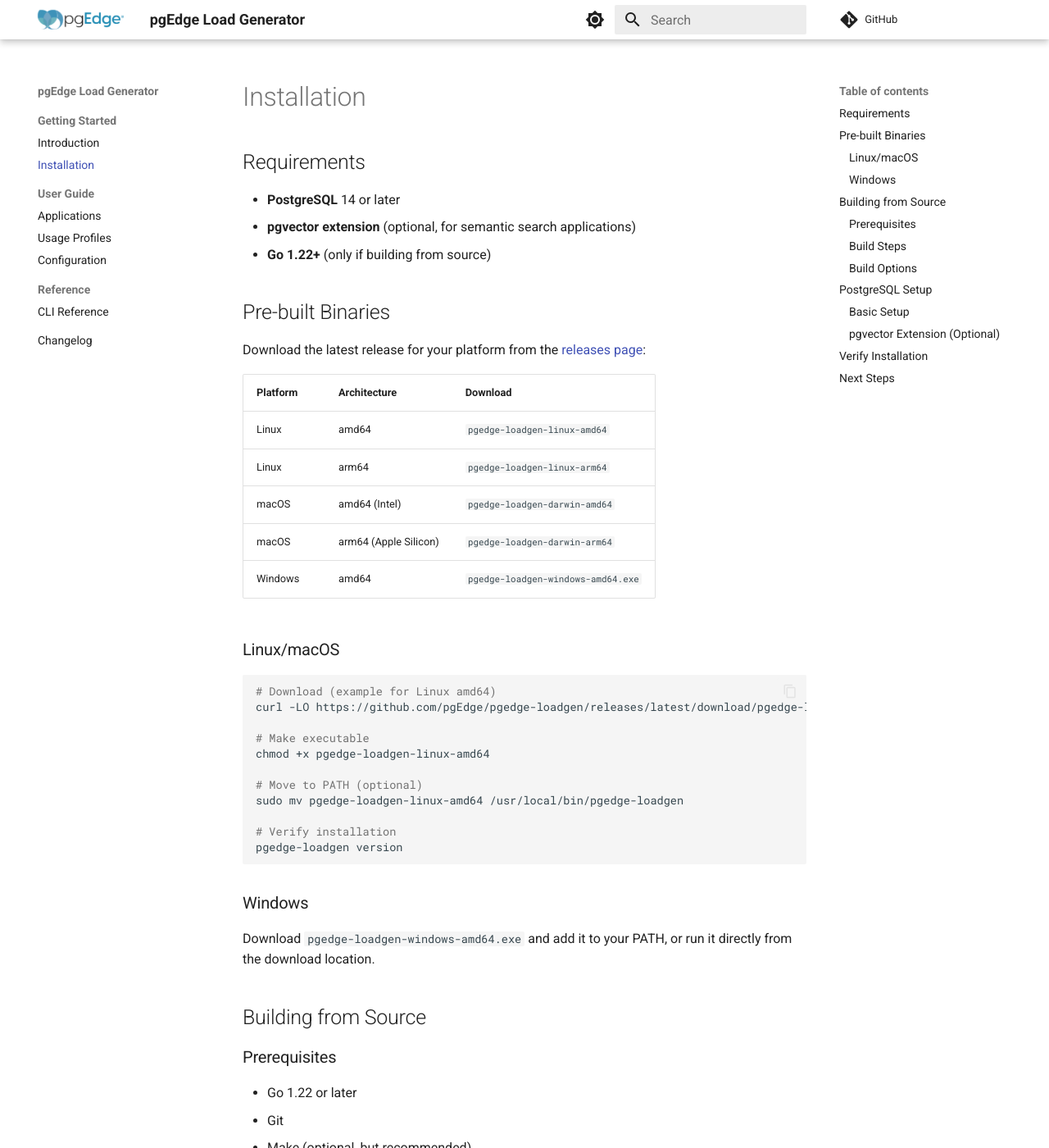
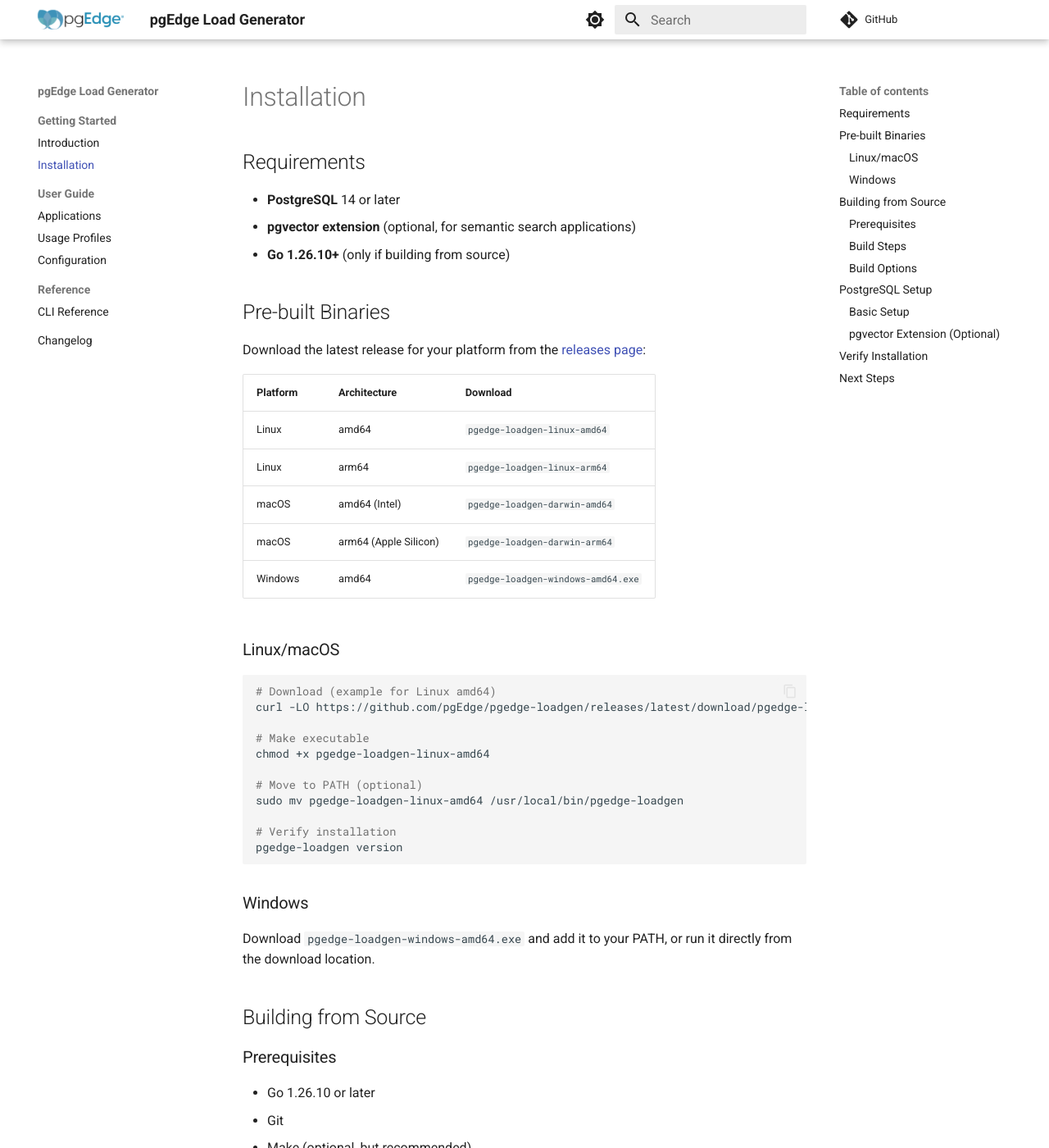
Before and after one commit to pgEdge/pgedge-loadgen, an MkDocs documentation site: the page built from docs/installation.md, in a window 1280 px wide and 1400 px high. Shown: the whole window at 82% size. Built offline with MkDocs 1.6.1 and Material for MkDocs 9.7.7, drawn with Linux system fonts in a browser that asks for light colours; comment, search, counter and statistics services are not loaded.

Commit message:
Bump Go to 1.26.10 for the eMudhra CA distrust (CVE-2026-111943)
Go releases before 1.26.10 (and 1.27.3) still trust eight compromised eMudhra intermediate CAs (CVE-2026-111943); 1.26.10 adds them to the crypto/x509 denylist, and older Go lines get no fix. This raises the minimum Go version and pins CI to 1.26.10 so that released binaries pick up the fix; the release workflow already reads the version from `go.mod`.

```diff
--- a/docs/installation.md
+++ b/docs/installation.md
@@ -4,7 +4,7 @@
 
 - **PostgreSQL** 14 or later
 - **pgvector extension** (optional, for semantic search applications)
-- **Go 1.22+** (only if building from source)
+- **Go 1.26.10+** (only if building from source)
 
 ## Pre-built Binaries
 
@@ -44,7 +44,7 @@ it directly from the download location.
 
 ### Prerequisites
 
-- Go 1.22 or later
+- Go 1.26.10 or later
 - Git
 - Make (optional, but recommended)
 
```
Also changed, not shown: 2 other files.
